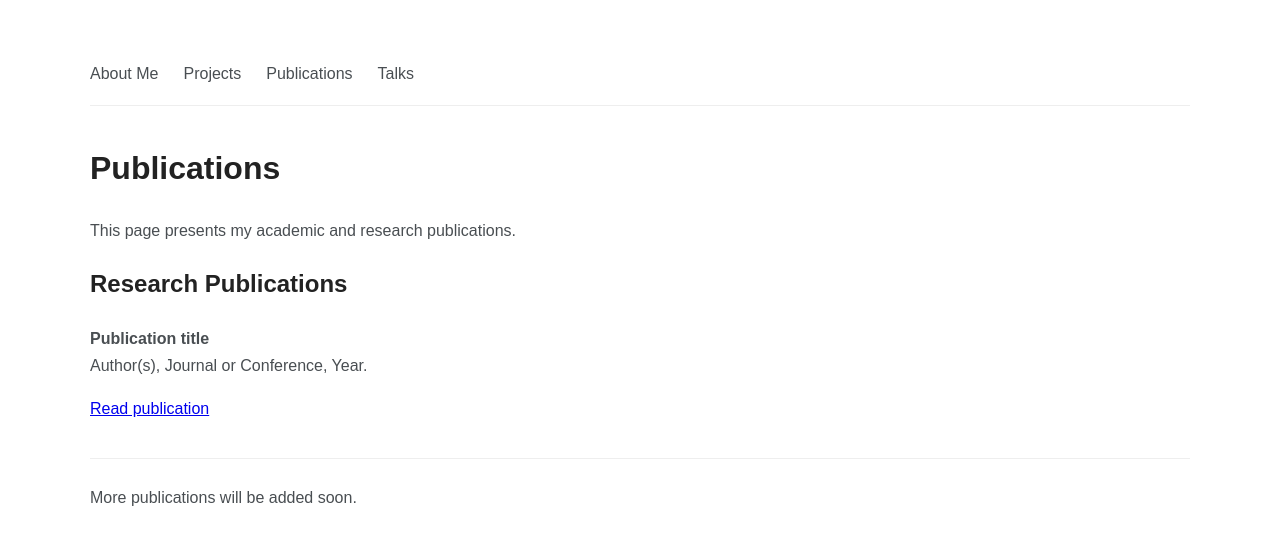
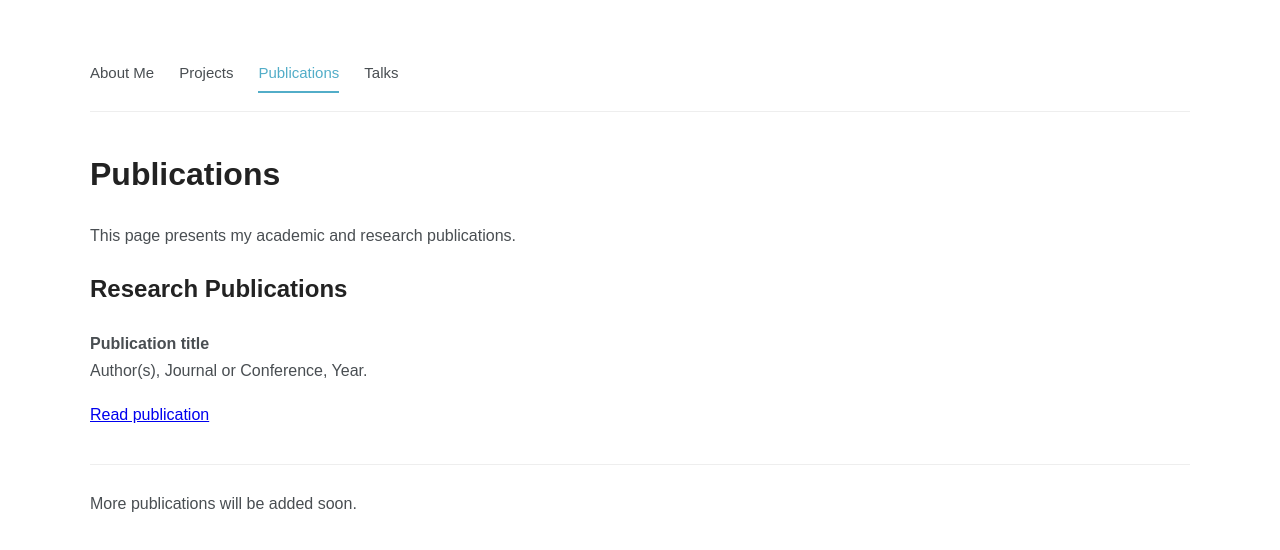
Before and after one commit to MahdaviCrypt/mahdavicrypt.github.io, a plain HTML site: page publications.html in a window 1280 px wide. Drawn offline with Linux system fonts and the light colour scheme.

Commit message:
Update publications.html

```diff
--- a/publications.html
+++ b/publications.html
@@ -29,10 +29,18 @@ nav {
 nav a {
     color: #494e52;
     text-decoration: none;
+    font-size: 15px;
+    padding-bottom: 5px;
+    transition: color 0.2s;
 }
 
-nav a:hover {
+nav a:hover,
+nav a.active {
     color: #52adc8;
+}
+
+nav a.active {
+    border-bottom: 2px solid #52adc8;
 }
 
 h1, h2 {
```
